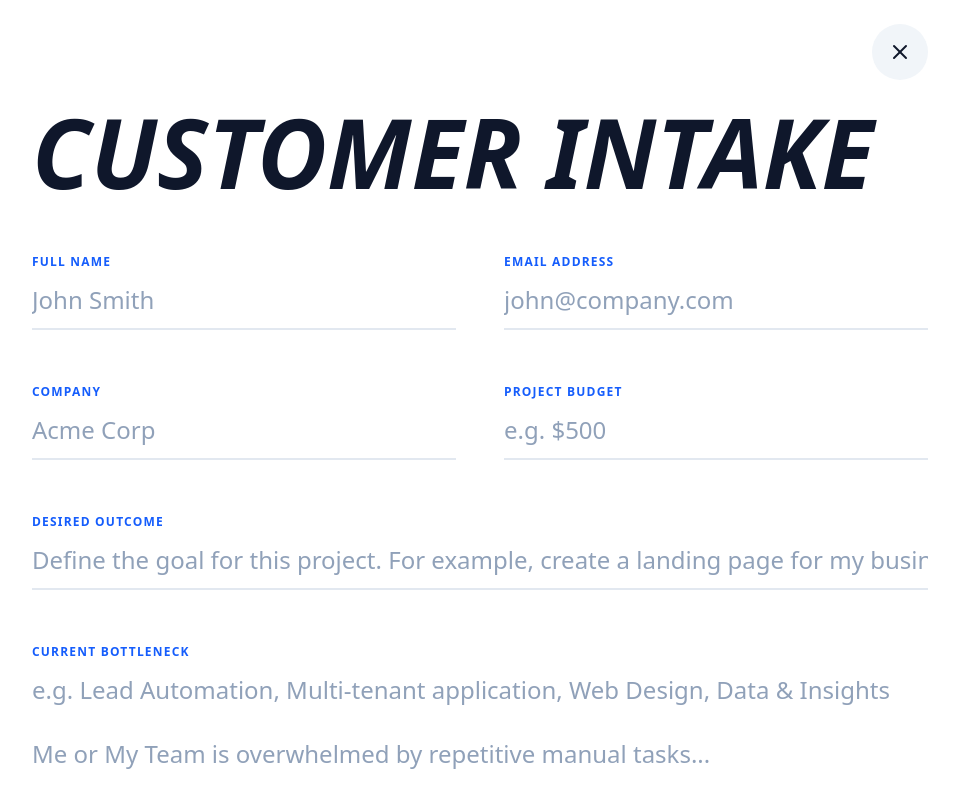
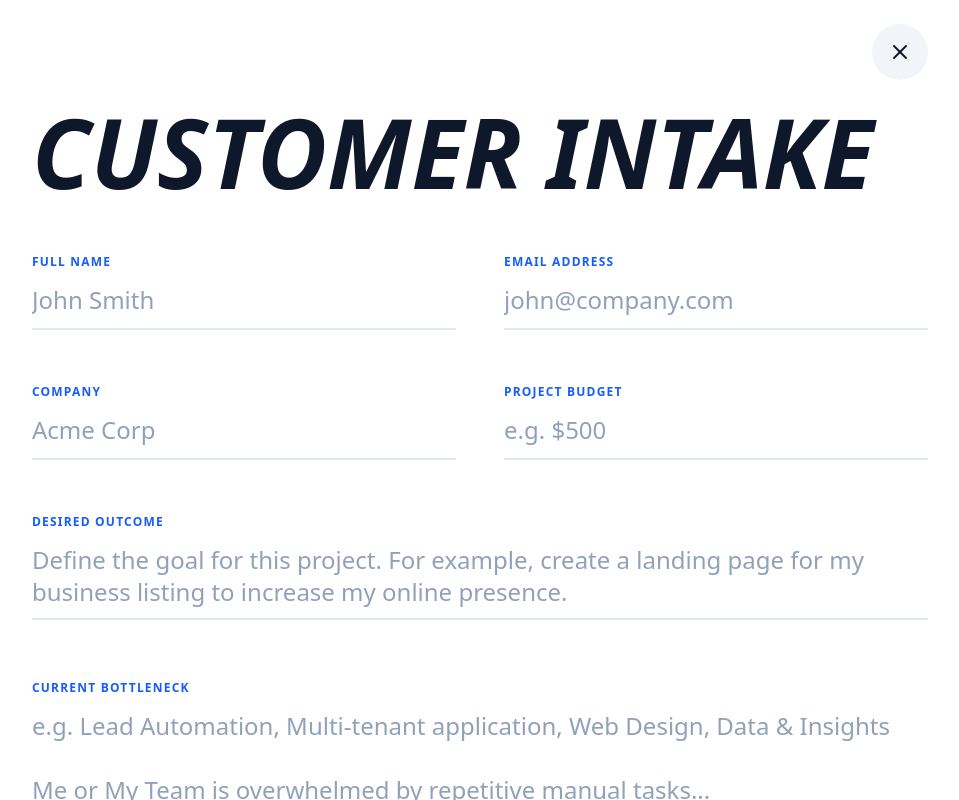
Before and after one commit to bombayway-png/portfolio-2026, a Next.js app: page / in a window 1280 px wide. Both pictures are taken after a click on the button "GET STARTED". Shown: the top 800 px of the page, without its empty margins (160-1119 px from the left). Built offline with nearby package versions, Linux system fonts and the light colour scheme.

Commit message:
Update page.tsx

```diff
--- a/app/page.tsx
+++ b/app/page.tsx
@@ -40,19 +40,26 @@ export default function Home() {
   };
   const [formData, setFormData] = useState(initialFormState);
 
-  // Ref for the auto-expanding bottleneck textarea
+  // Refs for the auto-expanding textareas
+  const outcomeRef = useRef<HTMLTextAreaElement>(null);
   const bottleneckRef = useRef<HTMLTextAreaElement>(null);
 
   // Dynamic placeholder for use cases
   const bottleneckPlaceholder = "e.g. Lead Automation, Multi-tenant application, Web Design, Data & Insights\n\nMe or My Team is overwhelmed by repetitive manual tasks...\n\nData Synthesis: Need to extract insights from thousands of reviews...";
 
-  // Effect to adjust height of textarea based on content
+  // Shared effect to adjust height for both textareas
   useEffect(() => {
+    // Adjust Outcome height
+    if (outcomeRef.current) {
+      outcomeRef.current.style.height = 'auto';
+      outcomeRef.current.style.height = `${outcomeRef.current.scrollHeight}px`;
+    }
+    // Adjust Bottleneck height
     if (bottleneckRef.current) {
       bottleneckRef.current.style.height = 'auto';
       bottleneckRef.current.style.height = `${bottleneckRef.current.scrollHeight}px`;
     }
-  }, [formData.description, activeFilter]);
+  }, [formData.outcome, formData.description, activeFilter]);
 
   const handleSendEmail = () => {
     const subject = encodeURIComponent(`Architect My System: ${formData.company}`);
@@ -191,7 +198,7 @@ export default function Home() {
                 <X size={24} />
               </button>
 
-              <h2 className="text-4xl md:text-8xl font-black italic mb-8 md:mb-12 uppercase">customer intake</h2>
+              <h2 className="text-4xl md:text-8xl font-black italic mb-8 md:mb-12 uppercase text-slate-900">customer intake</h2>
 
               <form className="space-y-8 md:space-y-12">
                 <div className="grid grid-cols-1 md:grid-cols-2 gap-8 md:gap-12 text-slate-900">
@@ -217,7 +224,14 @@ export default function Home() {
 
                   <div className="space-y-3 md:col-span-2">
                     <label className="text-[10px] md:text-xs font-black uppercase tracking-widest text-blue-600">Desired Outcome</label>
-                    <input className={inputClasses} placeholder="Define the goal for this project. For example, create a landing page for my business listing to increase my online presence." value={formData.outcome} onChange={(e) => setFormData({...formData, outcome: e.target.value})} />
+                    <textarea
+                      ref={outcomeRef}
+                      className={`${inputClasses} resize-none overflow-hidden`}
+                      rows={1}
+                      placeholder="Define the goal for this project. For example, create a landing page for my business listing to increase my online presence."
+                      value={formData.outcome}
+                      onChange={(e) => setFormData({...formData, outcome: e.target.value})}
+                    />
                   </div>
 
                   <div className="space-y-3 md:col-span-2">
```
